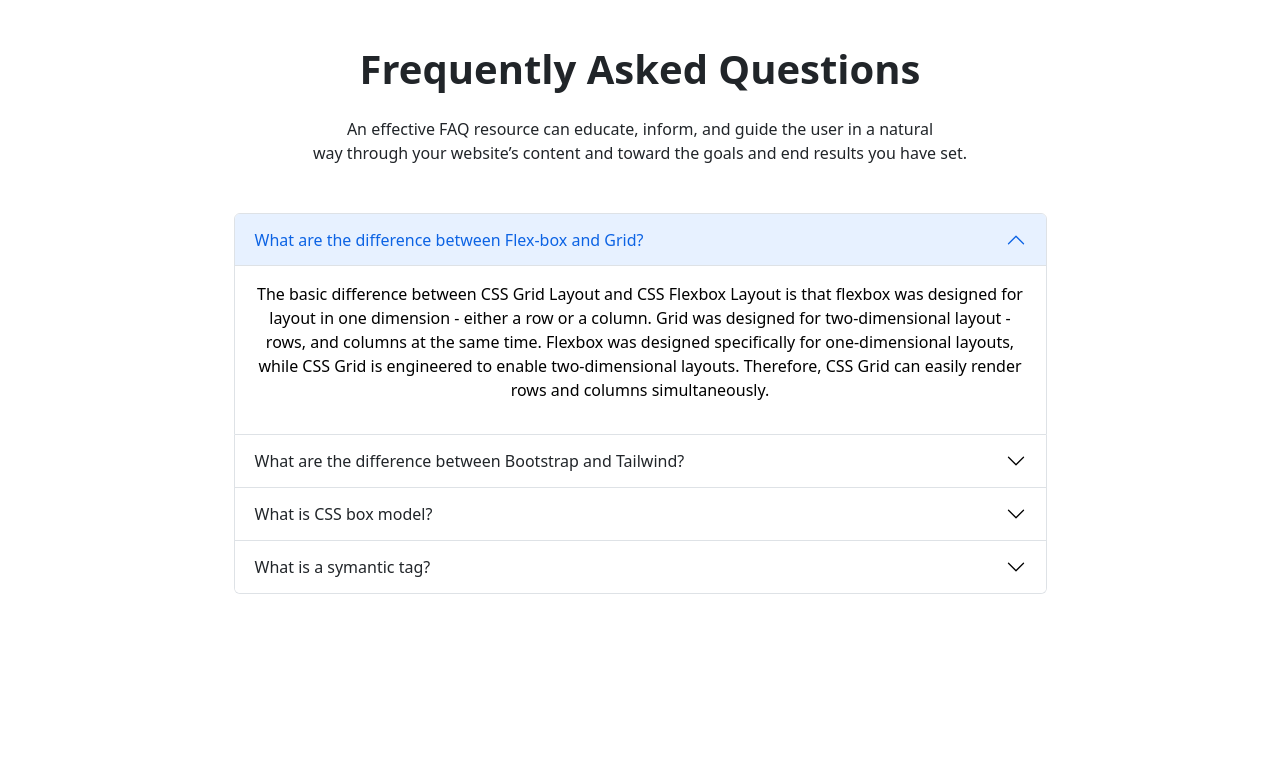
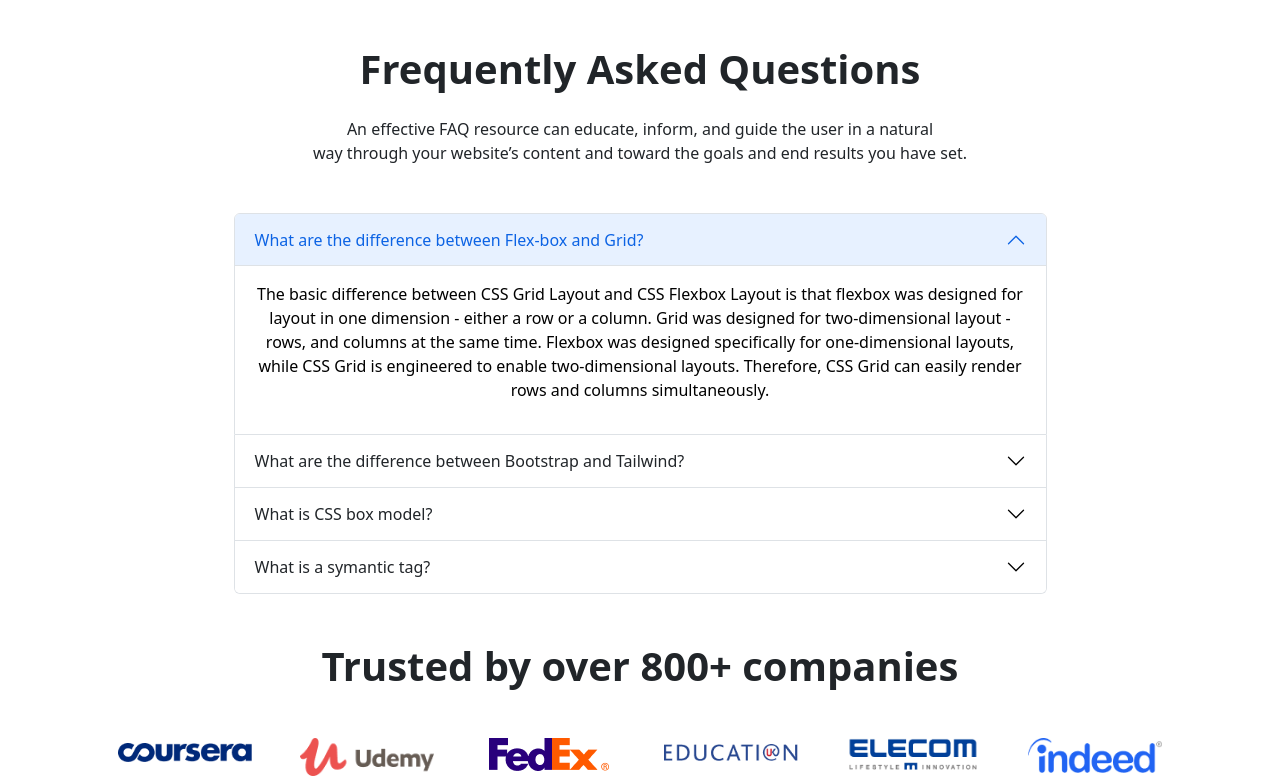
Before and after one commit to nowshin51/learning-tech, a plain HTML site: page index.html in a window 1280 px wide. Shown: the part 2975-3751 px from the top of the page. Before the commit the page ends 3569 px from the top, so only its background shows below. Drawn offline with nearby package versions, Linux system fonts and the light colour scheme.

Commit message:
company-section

```diff
--- a/index.html
+++ b/index.html
@@ -392,6 +392,50 @@
 
         </section>
         <!--asked Question section end -->
+        <!-- company section start -->
+        <section class="container mt-5 text-center d-none d-sm-block d-sm-none d-md-block d-md-none d-lg-block d-lg-none d-xl-block">
+            <div>
+                <h1 class="fw-bolder">Trusted by over 800+ companies</h1>
+                <div class="container px-4">
+                    <div class="row gx-5 mt-5">
+                      <div class="col">
+                       <div class="">
+                        <img class="img-fluid" src="images/company/company-1.png" alt="">
+                       </div>
+                      </div>
+                      <div class="col">
+                        <div class="">
+                          <img class="img-fluid" src="images/company/company-2.png" alt="">
+
+                        </div>
+                      </div>
+                      <div class="col">
+                        <div class="">
+                            <img class="img-fluid" src="images/company/company-3.png" alt="">
+                        </div>
+                      </div>
+                      <div class="col">
+                        <div class="">
+                            <img class="img-fluid" src="images/company/company-4.png" alt="">
+                        </div>
+                      </div>
+                      <div class="col">
+                        <div class="">
+                            <img class="img-fluid" src="images/company/company-5.png" alt="">
+                        </div>
+                      </div>
+                      <div class="col">
+                        <div class="">
+                            <img class="img-fluid" src="images/company/company-6.png" alt="">
+                        </div>
+                      </div>
+                    </div>
+                  </div>
+            </div>
+        </section>
+
+        <!-- company section end -->
+
 
 
 
```
